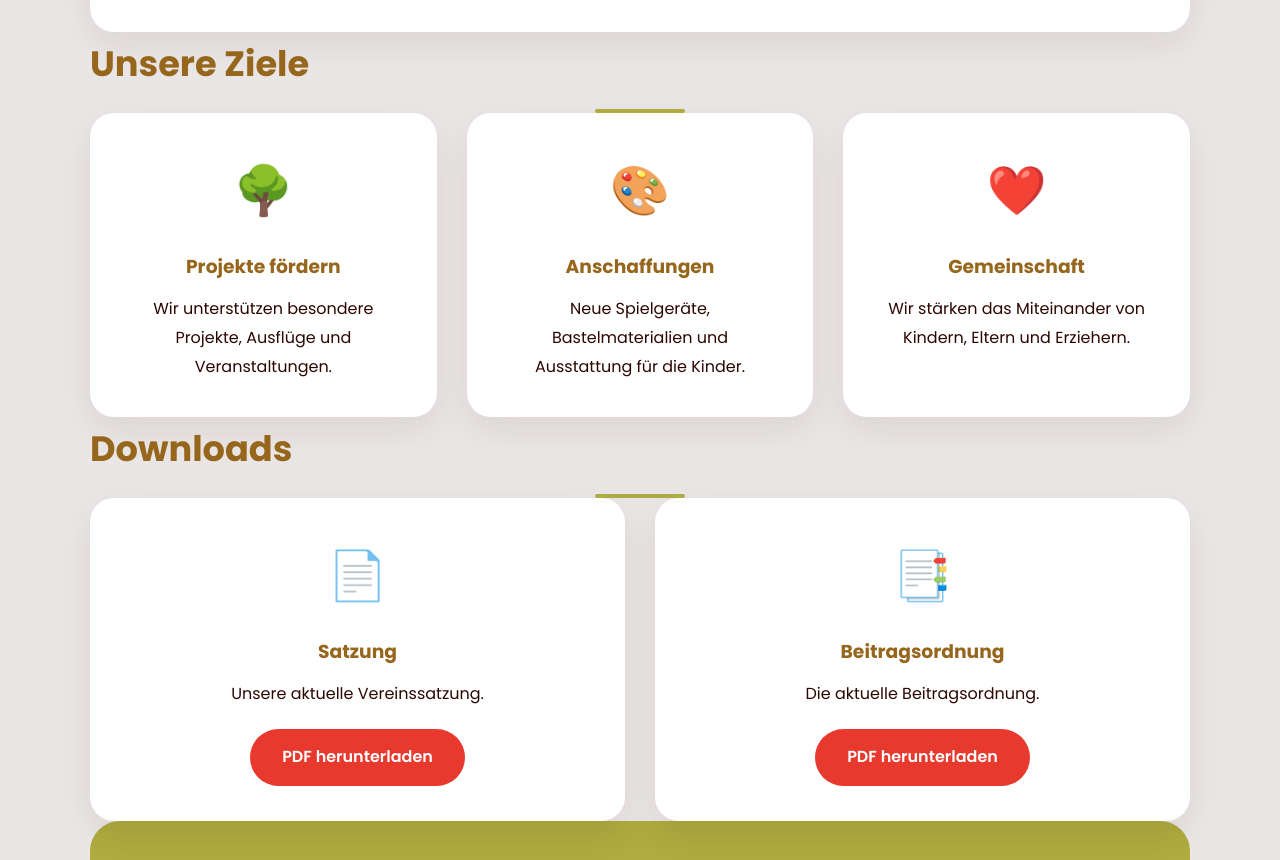
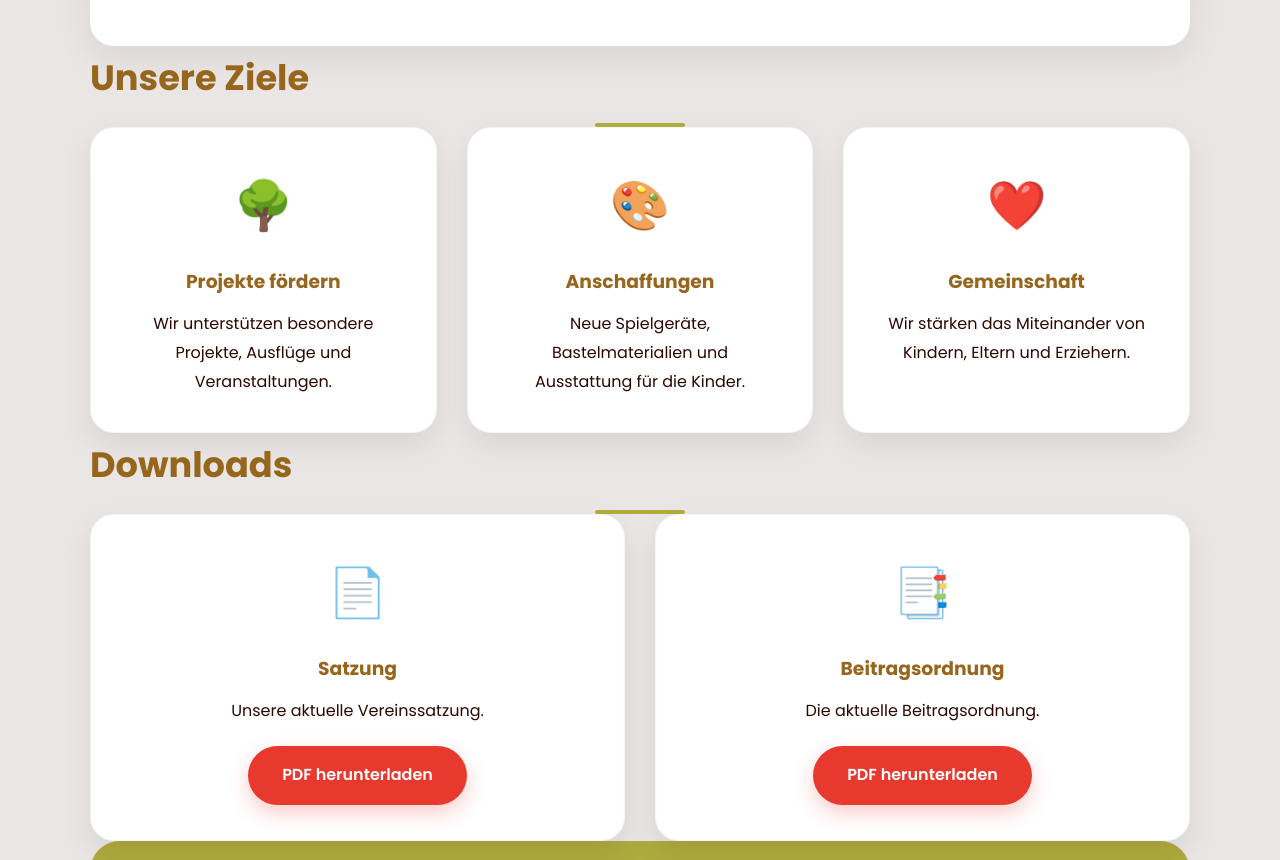
Before and after one commit to KetschenbacherWaldwichtel/KetschenbacherWaldwichtel.github.io, a plain HTML site: page index.html in a window 1280 px wide. Shown: the part 780-1640 px from the top of the page. Drawn offline with Linux system fonts and the light colour scheme.

Commit message:
Update style.css

```diff
--- a/css/style.css
+++ b/css/style.css
@@ -46,11 +46,9 @@ img{
 }
 
 header{
-
-    padding:70px 0;
-
-    background:
-    linear-gradient(180deg,#f6f3f2 0%,#EAE6E5 100%);
+    background:linear-gradient(135deg,#F8F5F4 0%,#EAE6E5 100%);
+    padding:80px 0 70px;
+    border-bottom:4px solid var(--green);
 }
 
 .header{
@@ -186,25 +184,18 @@ h2::after{
 }
 
 .feature{
-
     background:white;
-
-    border-radius:var(--radius);
-
+    border-radius:24px;
     padding:35px;
-
     text-align:center;
-
-    box-shadow:var(--shadow);
-
-    transition:.25s;
-
+    box-shadow:0 12px 30px rgba(0,0,0,.08);
+    transition:all .3s ease;
+    border:1px solid rgba(0,0,0,.04);
 }
 
 .feature:hover{
-
-    transform:translateY(-8px);
-
+    transform:translateY(-10px);
+    box-shadow:0 20px 45px rgba(0,0,0,.15);
 }
 
 .icon{
@@ -224,31 +215,21 @@ h2::after{
 }
 
 .button{
-
     display:inline-block;
-
     margin-top:20px;
-
-    padding:14px 32px;
-
+    padding:15px 34px;
     border-radius:999px;
-
     background:var(--red);
-
     color:white;
-
     font-weight:600;
-
-    transition:.25s;
-
+    transition:.3s;
+    box-shadow:0 8px 20px rgba(231,57,46,.25);
 }
 
 .button:hover{
-
     transform:translateY(-3px);
-
-    box-shadow:0 12px 20px rgba(0,0,0,.15);
-
+    background:#d92d24;
+    box-shadow:0 14px 30px rgba(231,57,46,.35);
 }
 
 .cta{
```
